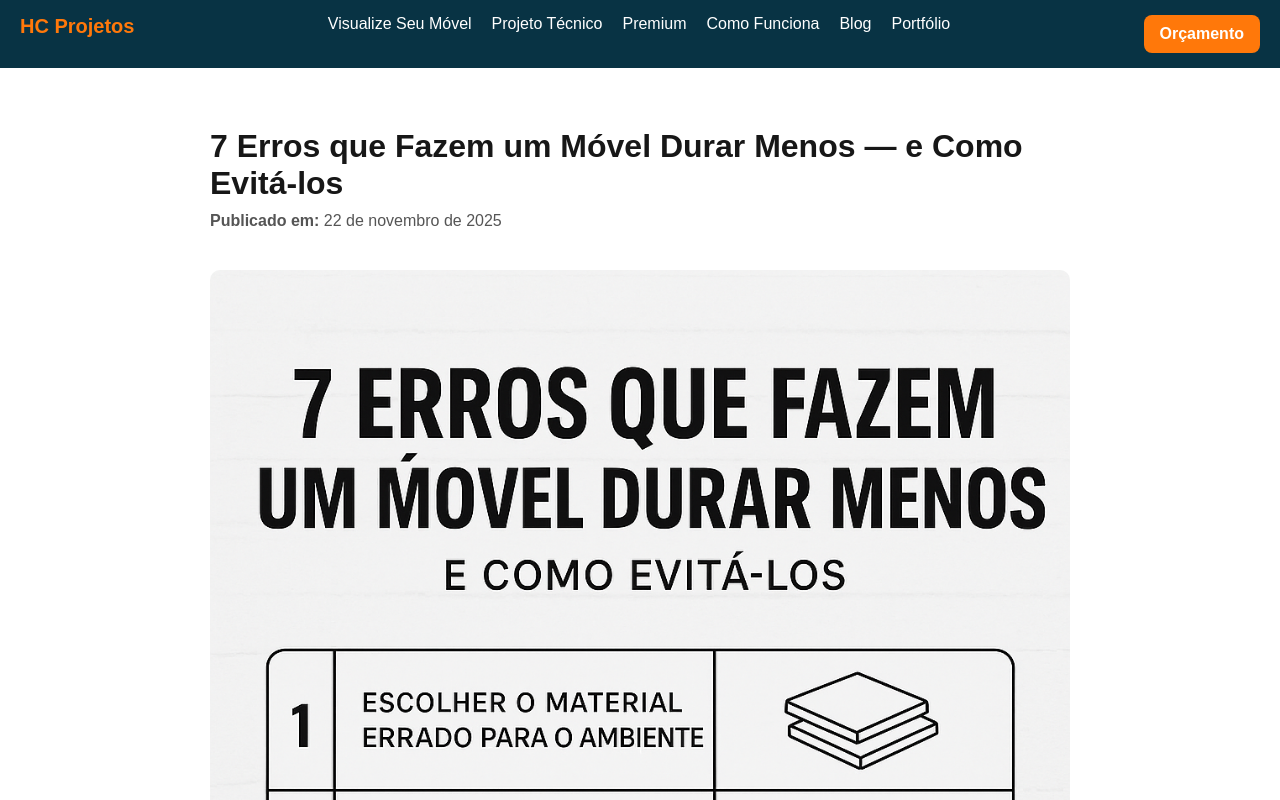
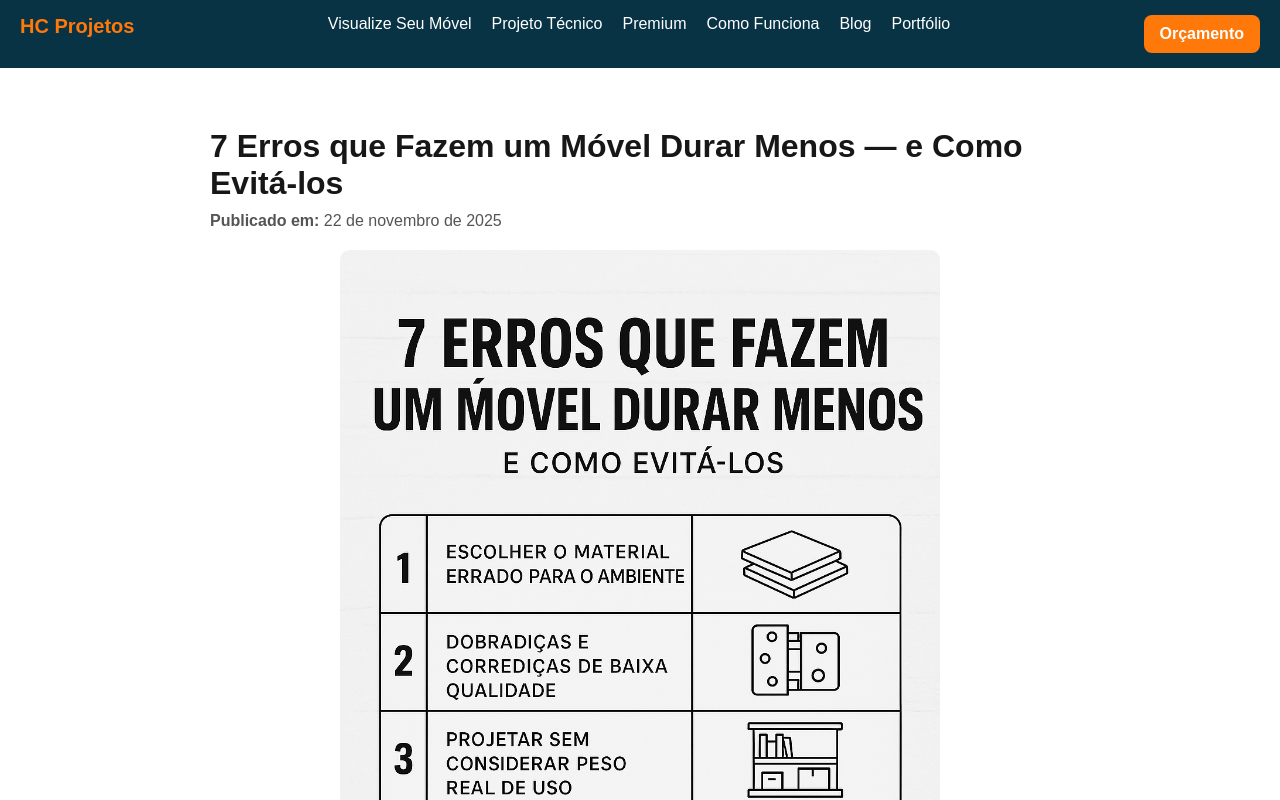
Before and after one commit to hcmarcenaria/Hcprojetos-site, a Next.js app: page /blog/7-erros-que-fazem-um-movel-durar-menos in a window 1280 px wide. Shown: the top 800 px of the page. Built offline with nearby package versions, Linux system fonts and the light colour scheme.

Commit message:
ajustar tamanho da imagem do artigo

```diff
--- a/pages/blog/7-erros-que-fazem-um-movel-durar-menos.js
+++ b/pages/blog/7-erros-que-fazem-um-movel-durar-menos.js
@@ -31,8 +31,10 @@ export default function Artigo7Erros() {
           alt="Erros que reduzem a durabilidade de móveis planejados"
           style={{
           width: "100%",
+          maxWidth: "600px",
           borderRadius: "10px",
-            margin: "20px 0",
+          margin: "20px auto",
+          display: "block",
           objectFit: "cover",
         }}
 />
```
Lines whose indentation alone changed are shown as unchanged.
